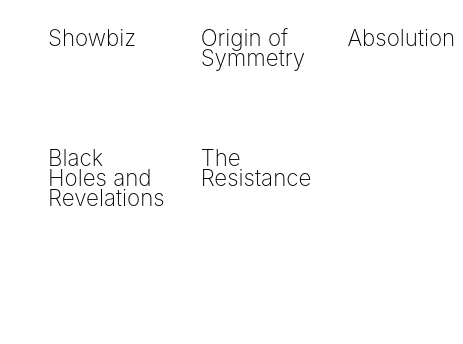
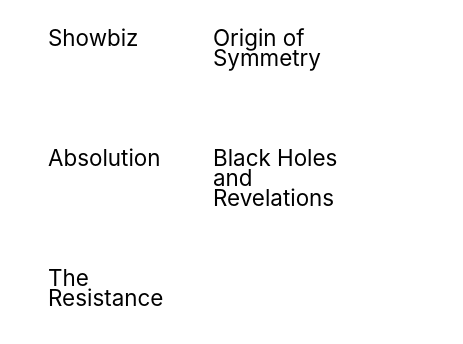
Before and after one commit to spyhere/blix-test-task, a React (Create React App) app: page / in a window 390 px wide. Shown: the top 344 px of the page, 463 px wide, since content can reach past the window. Built offline with nearby package versions, Linux system fonts and the light colour scheme.

Commit message:
Add mobile responsive

```diff
--- a/src/App.css
+++ b/src/App.css
@@ -121,3 +121,26 @@
     font-size: 0.8em;
     display: flex;
 }
+
+@media screen and (max-width: 600px) {
+    .albums {
+        grid: 100px 100px 100px / 1fr 1fr;
+    }
+
+    .album {
+        font-weight: normal;
+    }
+
+    .songs {
+        gap: 10px;
+        font-size: 1.2em;
+    }
+
+    .player {
+        height: 100px;
+    }
+
+    #track_details {
+        font-size: 1.2em;
+    }
+}
```
